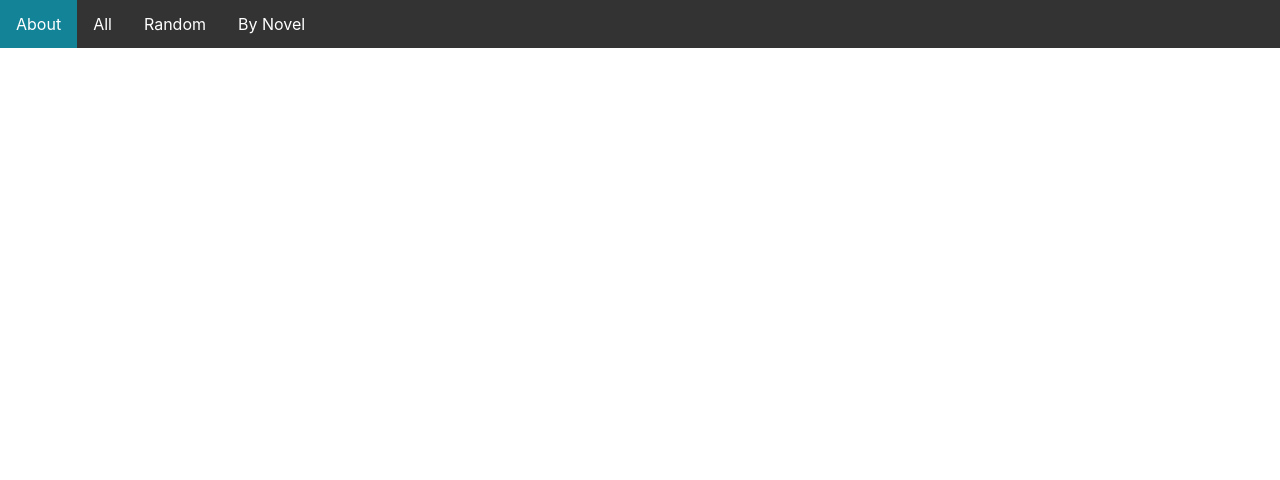
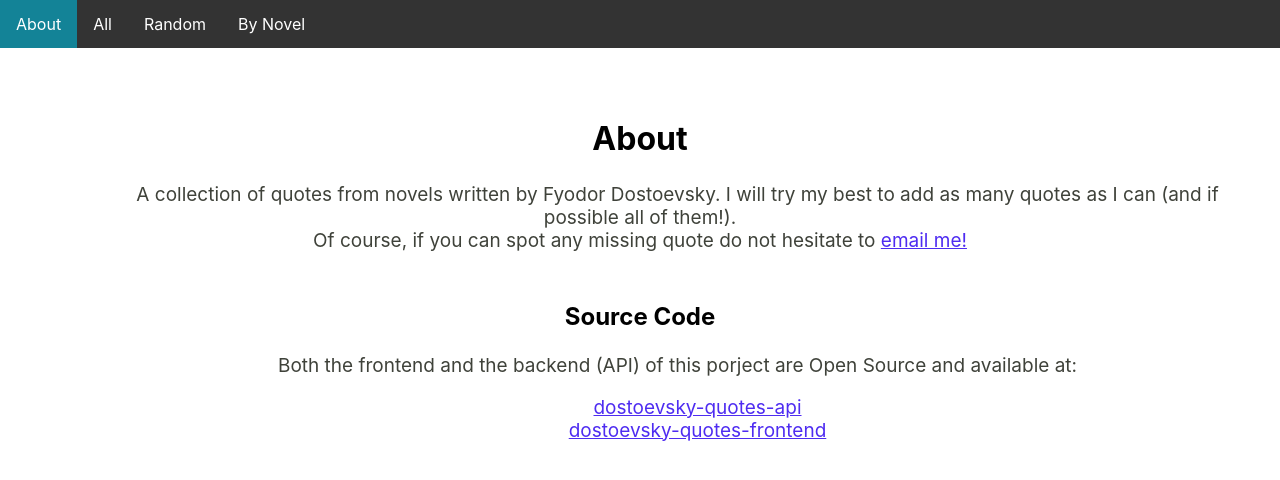
Before and after one commit to knaiskes/dostoevsky-quotes-frontend, a React (Create React App) app: page / in a window 1280 px wide. Shown: the top 480 px of the page. Built offline with nearby package versions, Linux system fonts and the light colour scheme.

Commit message:
Add AboutPage page - component

```diff
--- a/src/App.js
+++ b/src/App.js
@@ -8,6 +8,7 @@ import { RandomQuote } from './components/RandomQuote';
 import { SingleQuote } from './components/SingleQuote';
 import { AllQuotesList } from './components/AllQuotesList';
 import { QuotesByNovel } from './components/QuotesByNovel';
+import { AboutPage } from './components/AboutPage';
 
 function App() {
     return (
@@ -15,6 +16,7 @@ function App() {
 	    <Navbar />
 	    <BrowserRouter>
 	    <Switch>
+	    <Route path='/' exact component={AboutPage} />
 	    <Route path='/quotes/all' exact component={AllQuotesList} />
 	    <Route path='/quotes/random' exact component={RandomQuote} />
 	    <Route path='/quotes/:id' exact component={SingleQuote} />
--- /dev/null
+++ b/src/components/AboutPage.js
@@ -0,0 +1,22 @@
+export function AboutPage() {
+    return (
+	<div className="AboutPage">
+	    <h1>About</h1>
+	    <p>
+		A collection of quotes from novels written by Fyodor Dostoevsky.
+		I will try my best to add as many quotes as I can (and if possible
+		all of them!). <br/>Of course, if you can spot any missing quote do not
+		hesitate to <a href = "mailto: kiriakosnaiskes@gmail.com">email me!</a>
+	    </p>
+	    <h2>Source Code</h2>
+	    <p>
+		Both the frontend and the backend (API) of this porject are Open Source
+		and available at:
+		<ul>
+		    <li><a target="_blank" href="https://github.com/KNaiskes/dostoevsky-quotes-api">dostoevsky-quotes-api</a></li>
+		    <li><a target="_blank" href="https://github.com/KNaiskes/dostoevsky-quotes-frontend">dostoevsky-quotes-frontend</a></li>
+		</ul>
+	    </p>
+	</div>
+    );
+}
--- a/src/index.css
+++ b/src/index.css
@@ -100,3 +100,18 @@ body {
 .QuotesTable tr:nth-child(even) {
     background-color: #EFEFEF;
 }
+
+.AboutPage { padding: 50px; }
+
+.AboutPage p {
+    padding: 3px;
+    padding-bottom: 30px;
+    text-align: center;
+    color: #3F423A;
+    font-size: 19px;
+    text-indent: 75px;
+}
+
+.AboutPage a { color: #4E2CF1; }
+
+.AboutPage ul { list-style-type: none; }
```
